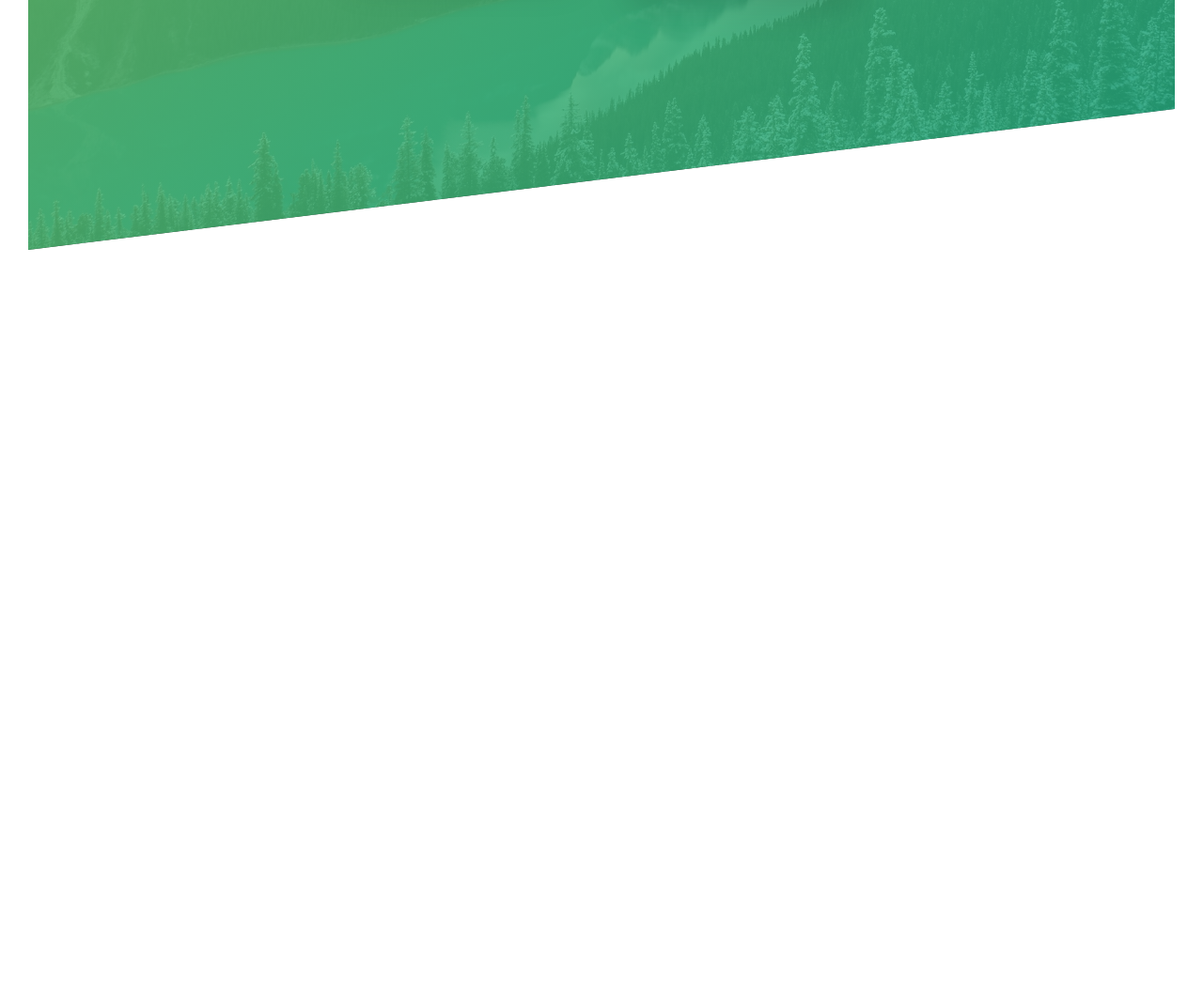
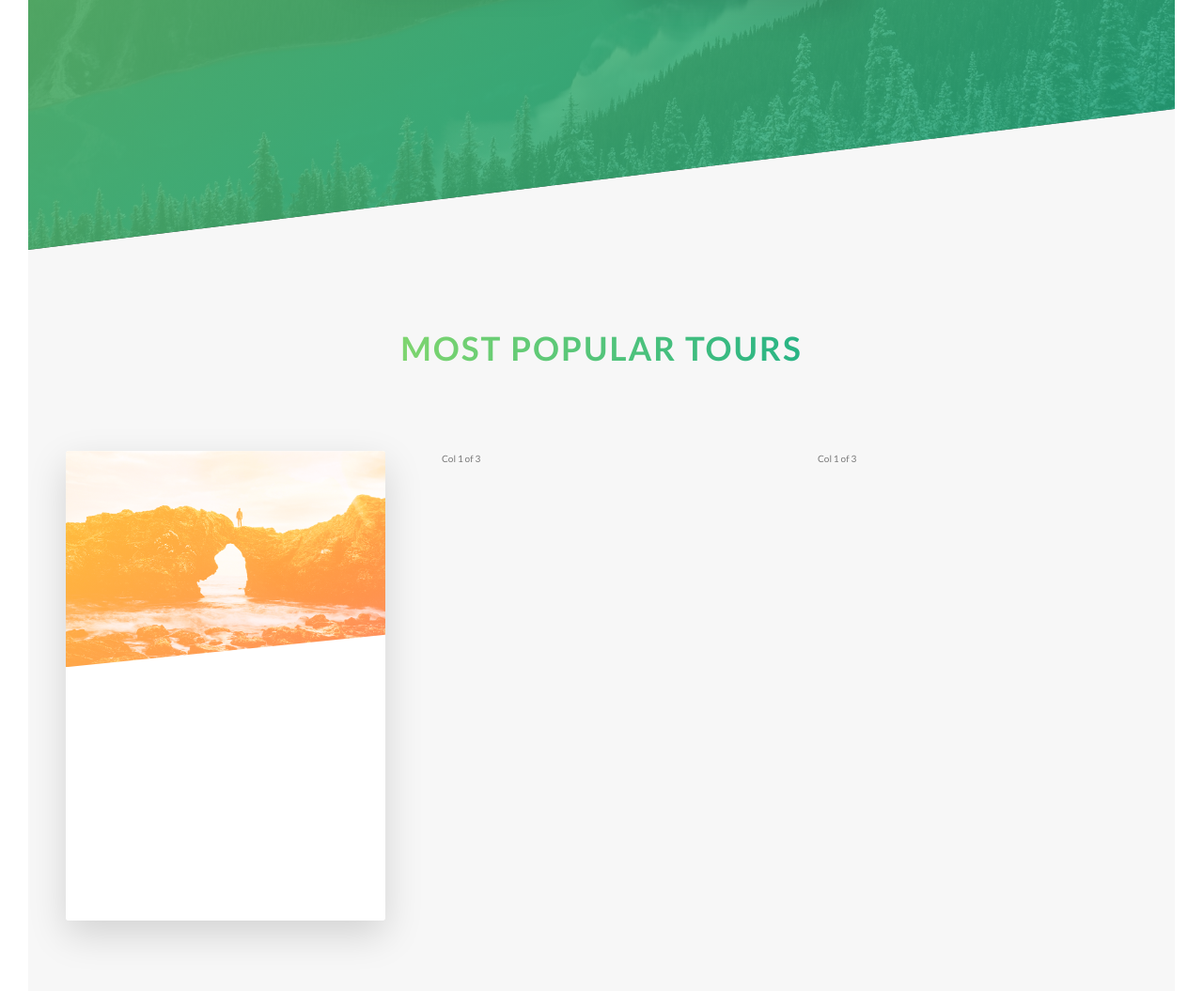
Before and after one commit to BeeOfKnowledge/Natours, a website: page index.html in a window 1280 px wide. Shown: the part 2031-3086 px from the top of the page at 94% size. Before the commit the page ends 2297 px from the top, so only its background shows below. Drawn offline with Linux system fonts and the light colour scheme.

Commit message:
feat: add section tours

```diff
--- a/index.html
+++ b/index.html
@@ -140,6 +140,29 @@
           </div>
         </div>
       </section>
+
+      <section class="section-tours">
+        <div class="u-center-text u-margin-bottom-big">
+          <h2 class="heading-secondary">Most popular tours</h2>
+        </div>
+
+        <div class="row">
+          <div class="col-1-of-3">
+            <div class="card">
+              <div class="card__side card__side--front">
+                <div class="card__picture card__picture--1">&nbsp;</div>
+                <div class="card__heading">Heading</div>
+                <div class="card__details">Details</div>
+              </div>
+              <div class="card__side card__side--back card__side--back-1">
+                BACK
+              </div>
+            </div>
+          </div>
+          <div class="col-1-of-3">Col 1 of 3</div>
+          <div class="col-1-of-3">Col 1 of 3</div>
+        </div>
+      </section>
     </main>
   </body>
 </html>
--- a/sass/abstracts/_variables.scss
+++ b/sass/abstracts/_variables.scss
@@ -2,6 +2,12 @@
 $color-primary: #55c57a;
 $color-primary-light: #7ed56f;
 $color-primary-dark: #28b485;
+
+$color-secondary-light: #ffb900;
+$color-secondary-dark: #ff7730;
+
+$color-tertiary-light: #2998ff;
+$color-tertiary-dark: #5643fa;
 
 $color-grey-light-1: #f7f7f7;
 $color-grey-dark: #777;
--- /dev/null
+++ b/sass/components/_card.scss
@@ -0,0 +1,88 @@
+.card {
+  // FUNCTIONALITY
+  perspective: 150rem;
+  -moz-perspective: 150rem;
+  position: relative;
+  height: 50rem;
+
+  &__side {
+    background-color: orangered;
+    color: #fff;
+    font-size: 2rem;
+
+    height: 50rem;
+    transition: all 0.8s ease;
+    position: absolute;
+    top: 0;
+    left: 0;
+    width: 100%;
+    backface-visibility: hidden;
+    border-radius: 3px;
+    overflow: hidden;
+    box-shadow: 0 1.5rem 4rem rgba($color-black, 0.15);
+
+    &--front {
+      background-color: $color-white;
+    }
+
+    &--back {
+      transform: rotateY(180deg);
+
+      &-1 {
+        background-image: linear-gradient(
+          to right bottom,
+          $color-secondary-light,
+          $color-secondary-dark
+        );
+      }
+
+      &-2 {
+        background-image: linear-gradient(
+          to right bottom,
+          $color-primary-light,
+          $color-primary-dark
+        );
+      }
+
+      &-3 {
+        background-image: linear-gradient(
+          to right bottom,
+          $color-tertiary-light,
+          $color-tertiary-dark
+        );
+      }
+    }
+  }
+
+  &:hover &__side--front {
+    transform: rotateY(-180deg);
+  }
+
+  &:hover &__side--back {
+    transform: rotateY(0);
+  }
+
+  // FRONT SIDE STYLING
+  &__picture {
+    background-size: cover;
+    height: 23rem;
+    background-blend-mode: screen;
+    -webkit-clip-path: polygon(0 0, 100% 0, 100% 85%, 0 100%);
+    clip-path: polygon(0 0, 100% 0, 100% 85%, 0 100%);
+
+    &--1 {
+      background-image: linear-gradient(
+          to right bottom,
+          $color-secondary-light,
+          $color-secondary-dark
+        ),
+        url(../img/nat-5.jpg);
+    }
+    &--2 {
+      background-image: url(../img/nat-5.jpg);
+    }
+    &--3 {
+      background-image: url(../img/nat-5.jpg);
+    }
+  }
+}
--- a/sass/layout/_header.scss
+++ b/sass/layout/_header.scss
@@ -10,6 +10,7 @@
   background-position: top;
   position: relative;
 
+  -webkit-clip-path: polygon(0 0, 100% 0, 100% 75vh, 0 100%);
   clip-path: polygon(0 0, 100% 0, 100% 75vh, 0 100%);
 
   &__logo-box {
--- a/sass/main.scss
+++ b/sass/main.scss
@@ -10,6 +10,7 @@
 @import "components/button";
 @import "components/composition";
 @import "components/feature-box";
+@import "components/card";
 
 @import "layout/grid";
 @import "layout/header";
--- a/sass/pages/_home.scss
+++ b/sass/pages/_home.scss
@@ -20,3 +20,9 @@
     transform: skewY(7deg);
   }
 }
+
+.section-tours {
+  background-color: $color-grey-light-1;
+  padding: 25rem 0 50rem 0;
+  margin-top: -10rem;
+}
```
Also changed, not shown: css/style.css.
